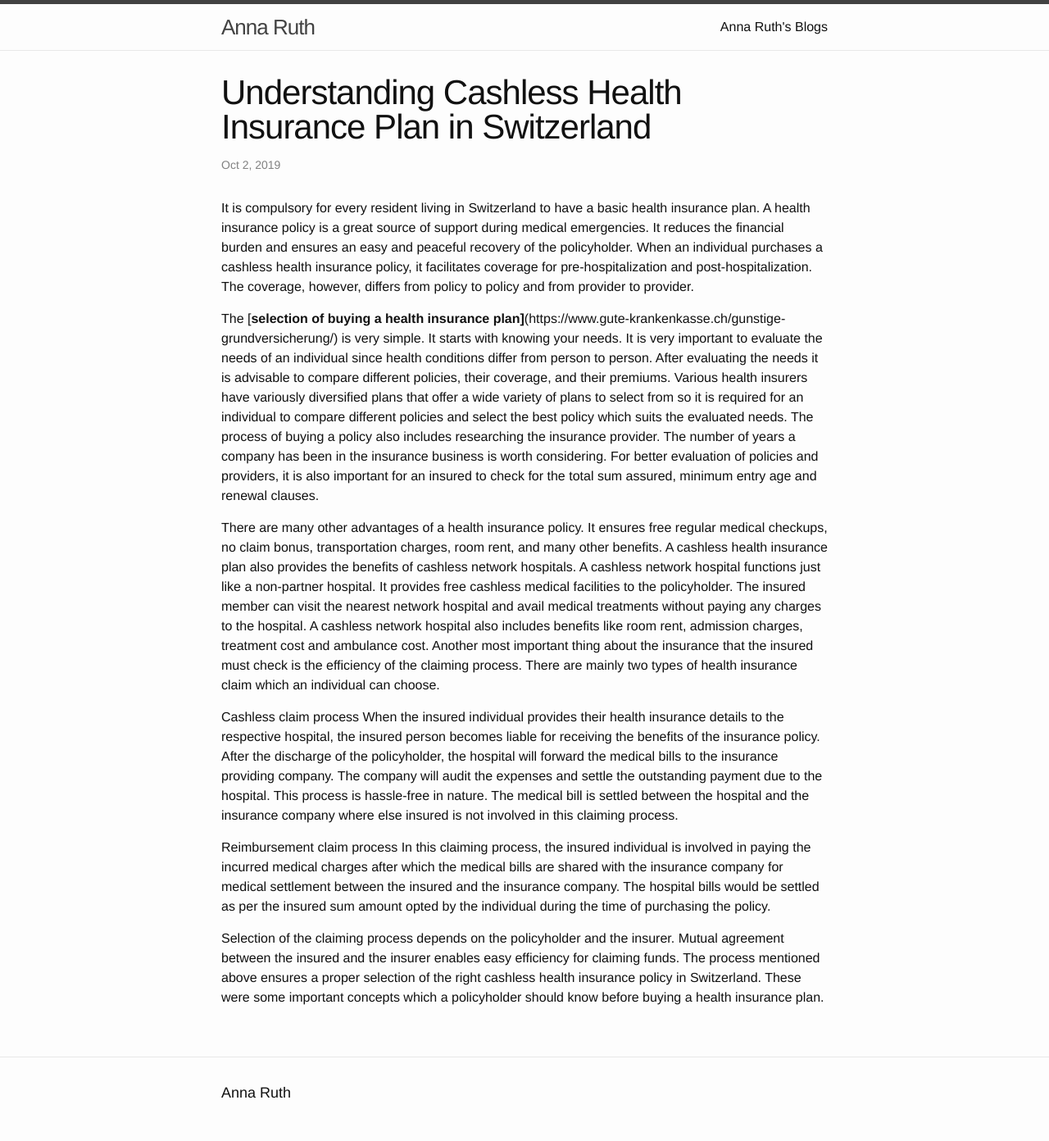
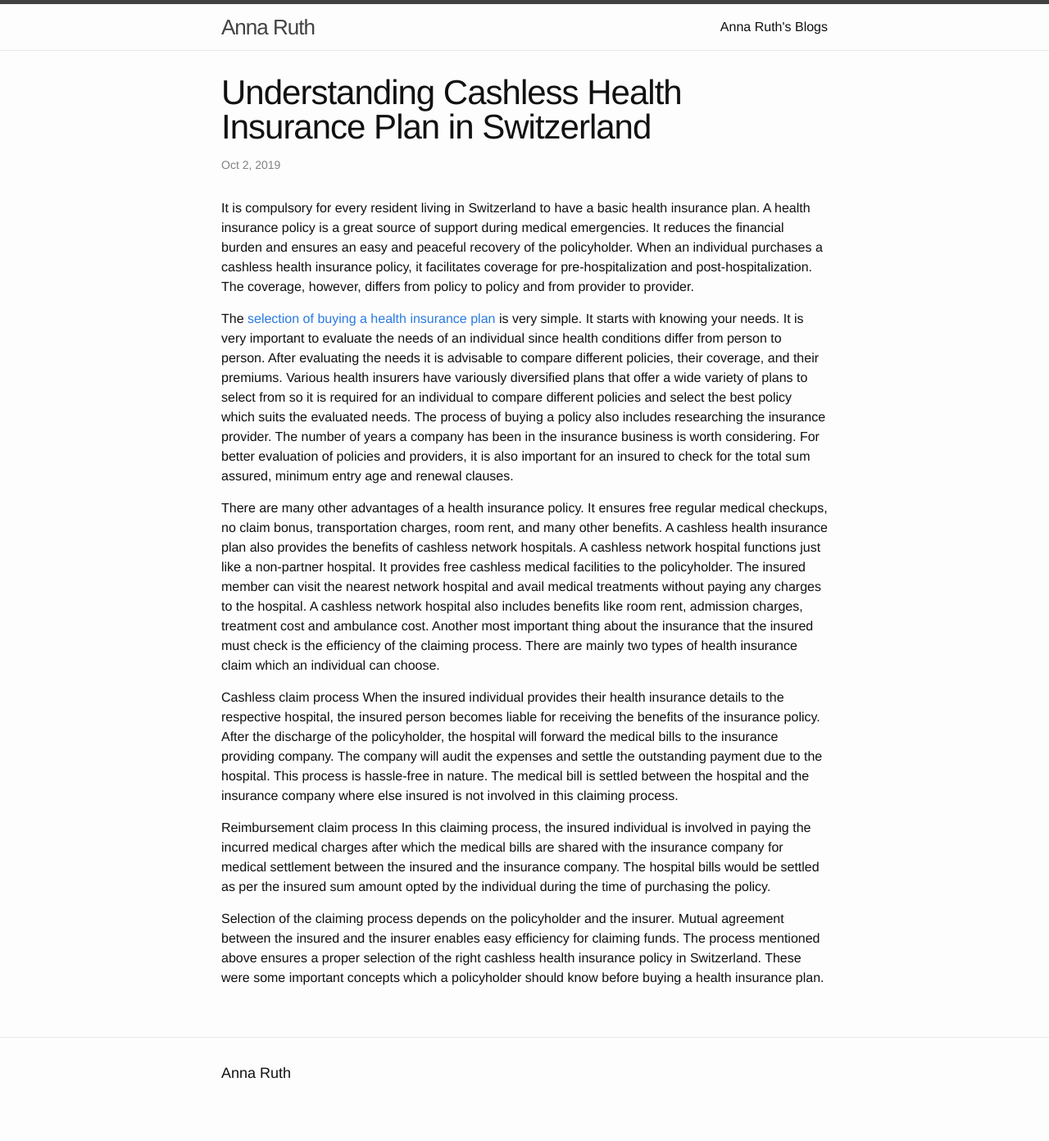
Before and after one commit to Anna2901/blogs, a Jekyll site: the page built from _posts/2019-10-02-understanding-cashless-health-insurance-plan-in-switzerland.markdown, in a window 1280 px wide. Shown: the whole page at 82% size. Built offline with Jekyll 4.4.1, drawn with Linux system fonts in a browser that asks for light colours; after the commit the page ends 1368 px from its top, so only the background shows below that.

Commit message:
Updated Understanding Cashless Health Insurance Plan In Switzerland

```diff
--- a/_posts/2019-10-02-understanding-cashless-health-insurance-plan-in-switzerland.markdown
+++ b/_posts/2019-10-02-understanding-cashless-health-insurance-plan-in-switzerland.markdown
@@ -5,7 +5,7 @@ date: 2019-10-02 14:02:00 Z
 
 It is compulsory for every resident living in Switzerland to have a basic health insurance plan.  A health insurance policy is a great source of support during medical emergencies. It reduces the financial burden and ensures an easy and peaceful recovery of the policyholder. When an individual purchases a cashless health insurance policy, it facilitates coverage for pre-hospitalization and post-hospitalization. The coverage, however, differs from policy to policy and from provider to provider.
 
-The [**selection of buying a health insurance plan]**(https://www.gute-krankenkasse.ch/gunstige-grundversicherung/) is very simple. It starts with knowing your needs. It is very important to evaluate the needs of an individual since health conditions differ from person to person. After evaluating the needs it is advisable to compare different policies, their coverage, and their premiums. Various health insurers have variously diversified plans that offer a wide variety of plans to select from so it is required for an individual to compare different policies and select the best policy which suits the evaluated needs. The process of buying a policy also includes researching the insurance provider. The number of years a company has been in the insurance business is worth considering. For better evaluation of policies and providers, it is also important for an insured to check for the total sum assured, minimum entry age and renewal clauses.
+The [selection of buying a health insurance plan](https://www.gute-krankenkasse.ch/gunstige-grundversicherung/) is very simple. It starts with knowing your needs. It is very important to evaluate the needs of an individual since health conditions differ from person to person. After evaluating the needs it is advisable to compare different policies, their coverage, and their premiums. Various health insurers have variously diversified plans that offer a wide variety of plans to select from so it is required for an individual to compare different policies and select the best policy which suits the evaluated needs. The process of buying a policy also includes researching the insurance provider. The number of years a company has been in the insurance business is worth considering. For better evaluation of policies and providers, it is also important for an insured to check for the total sum assured, minimum entry age and renewal clauses.
 
 There are many other advantages of a health insurance policy. It ensures free regular medical checkups, no claim bonus, transportation charges, room rent, and many other benefits. A cashless health insurance plan also provides the benefits of cashless network hospitals. A cashless network hospital functions just like a non-partner hospital. It provides free cashless medical facilities to the policyholder. The insured member can visit the nearest network hospital and avail medical treatments without paying any charges to the hospital. A cashless network hospital also includes benefits like room rent, admission charges, treatment cost and ambulance cost. Another most important thing about the insurance that the insured must check is the efficiency of the claiming process. There are mainly two types of health insurance claim which an individual can choose.
 
```
